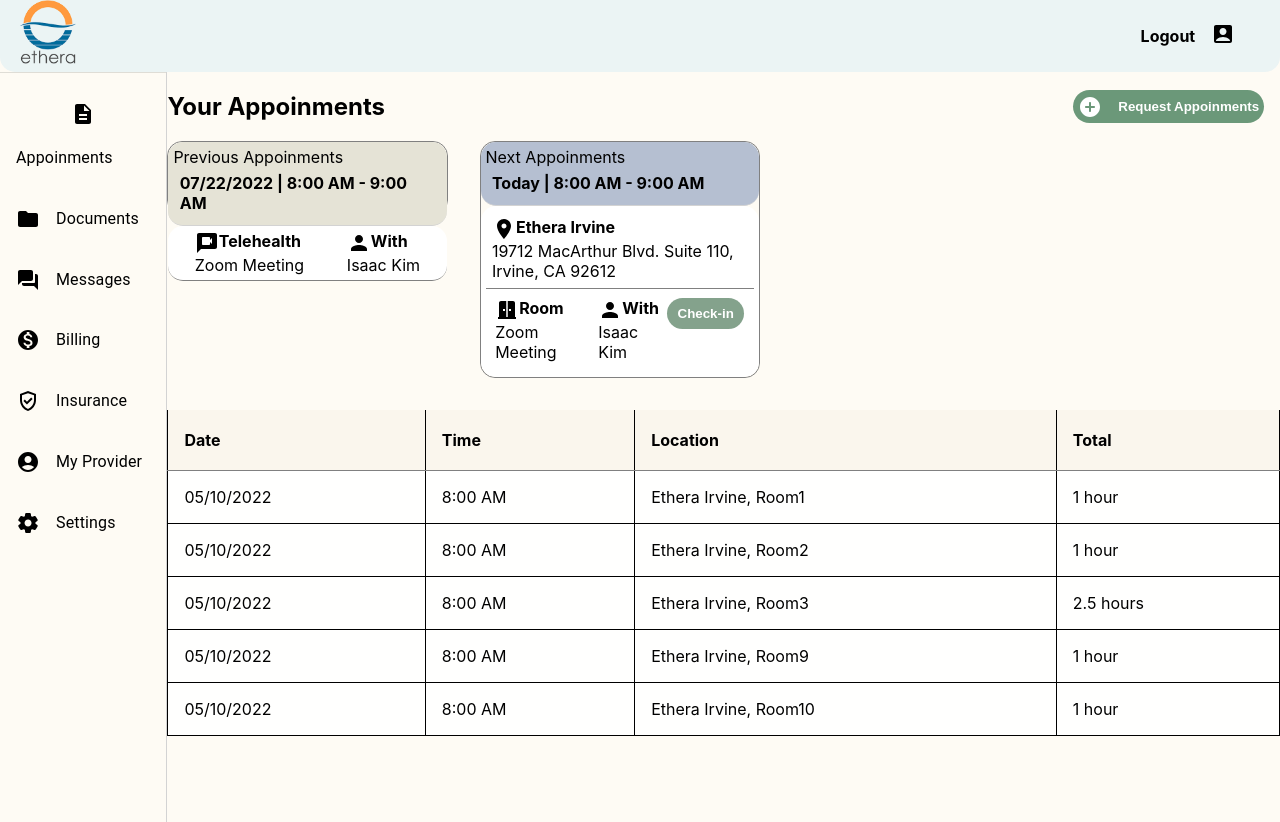
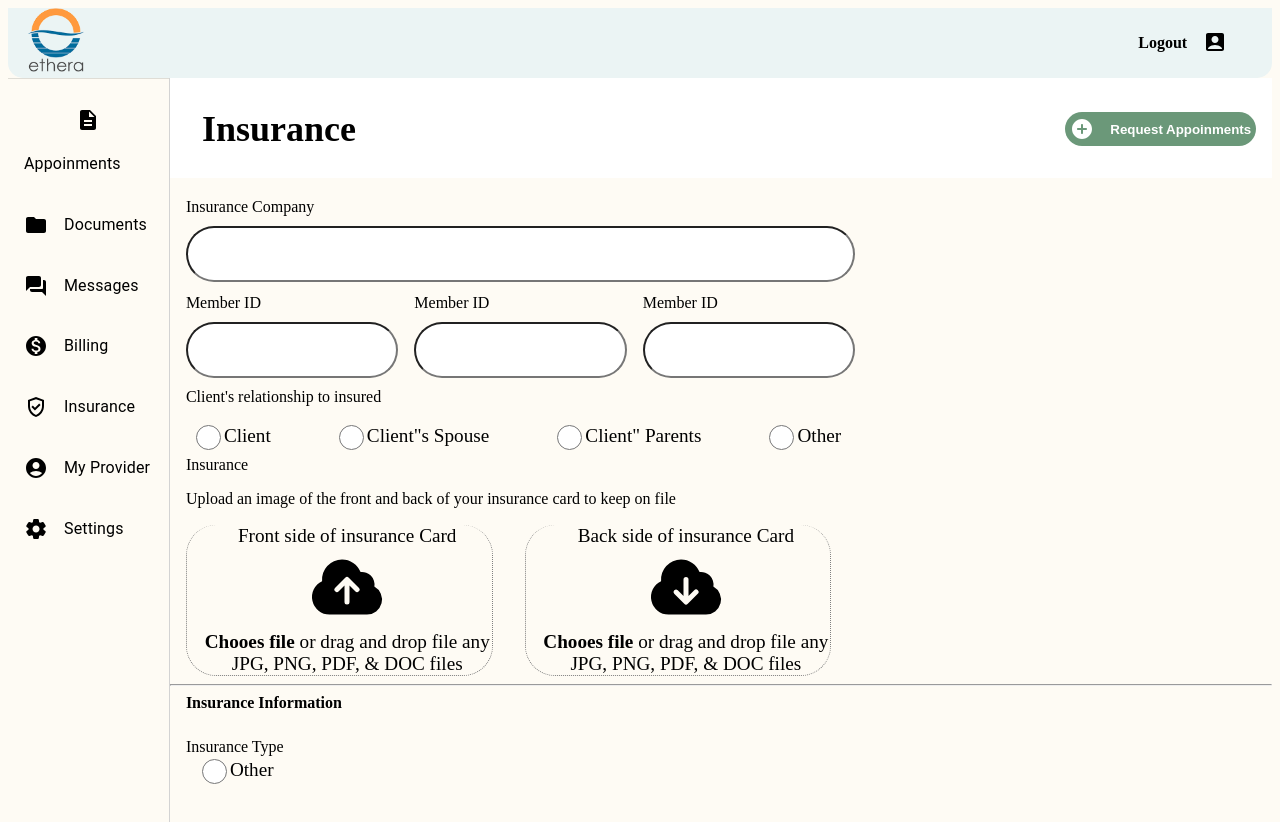
Before and after one commit to Mubasharhassan/Etheraproject, a React (Create React App) app: page / in a window 1280 px wide. Shown: the top 822 px of the page. Built offline with nearby package versions, Linux system fonts and the light colour scheme.

Commit message:
add code

```diff
--- a/package.json
+++ b/package.json
@@ -12,6 +12,7 @@
     "@testing-library/user-event": "^13.5.0",
     "react": "^18.2.0",
     "react-dom": "^18.2.0",
+    "react-icons": "^4.6.0",
     "react-scripts": "5.0.1",
     "web-vitals": "^2.1.4"
   },
--- a/src/App.css
+++ b/src/App.css
@@ -31,6 +31,11 @@
   margin-left: 1rem;
 }
 .main-div-data {
+  padding-left: 2rem;
+  font-weight: 700;
+  font-size: 1.5rem;
+  height: 100px;
+  background-color: #fff;
   display: flex;
   justify-content: space-between;
   flex-wrap: wrap;
--- a/src/App.js
+++ b/src/App.js
@@ -1,4 +1,5 @@
 import "./App.css";
+import "./index.css";
 import Header from "./Components/Header";
 import HomePageData from "./Components/HomePageData";
 import Layout from "./Components/Layout";
@@ -13,6 +14,7 @@
         {/* <Layout /> */}
         {/* <SideBar /> */}
         <ClippedDrawer />
+
       </div>
     </>
   );
--- /dev/null
+++ b/src/Components/Insurance.js
@@ -0,0 +1,190 @@
+import React from "react";
+import AddCircleRoundedIcon from "@mui/icons-material/AddCircleRounded";
+import { IoMdArrowDropdown } from "react-icons/io";
+import { HiCloudArrowUp } from "react-icons/hi2";
+import { HiCloudArrowDown } from "react-icons/hi2";
+
+const Insurance = () => {
+  return (
+    <>
+      <div>
+        <div class=" main-div-data">
+          <h2>Insurance</h2>
+          <button className="outlined">
+            <AddCircleRoundedIcon className="outlined-icon" />
+            <span>Request Appoinments</span>
+          </button>
+        </div>
+        <form className="insurance-form">
+          <div className="Insurance-company">
+            <div>
+              <label>
+                <span>Insurance Company</span>
+              </label>
+            </div>
+            <div>
+              <input className="input-feild-insurance-company" />
+              {/* <IoMdArrowDropdown />  */}
+            </div>
+          </div>
+          <div className="member-group-plan-div">
+            <div className="member-company">
+              <div>
+                <label>
+                  <span>Member ID</span>
+                </label>
+              </div>
+              <div>
+                <input className="input-feild-insurance-company" />
+              </div>
+            </div>
+
+            <div className="member-company">
+              <div>
+                <label>
+                  <span>Member ID</span>
+                </label>
+              </div>
+              <div>
+                <input className="input-feild-insurance-company" />
+              </div>
+            </div>
+
+            <div className="member-company">
+              <div>
+                <label>
+                  <span>Member ID</span>
+                </label>
+              </div>
+              <div>
+                <input className="input-feild-insurance-company" />
+              </div>
+            </div>
+          </div>
+          <div className="clients-relationship-div">
+            <span>Client's relationship to insured</span>
+          </div>
+          <div className="clients-radio-data">
+            <div className="radio-div">
+              <input
+                type="radio"
+                id="html"
+                name="fav_language"
+                // value="Client"
+                className="Radio-button-for-clients"
+              />
+
+              <label for="html" className="radio-label">
+                Client
+              </label>
+            </div>
+            <div className="radio-div">
+              <input
+                type="radio"
+                id="html"
+                name="fav_language"
+                // value="Client"
+                className="Radio-button-for-clients"
+              />
+
+              <label for="html" className="radio-label">
+                Client"s Spouse
+              </label>
+            </div>
+            <div className="radio-div">
+              <input
+                type="radio"
+                id="html"
+                name="fav_language"
+                // value="Client"
+                className="Radio-button-for-clients"
+              />
+
+              <label for="html" className="radio-label">
+                Client" Parents
+              </label>
+            </div>
+            <div className="radio-div">
+              <input
+                type="radio"
+                id="html"
+                name="fav_language"
+                // value="Client"
+                className="Radio-button-for-clients"
+              />
+              <label for="html" className="radio-label">
+                Other
+              </label>
+            </div>
+          </div>
+          <div className="Insurance-upload-data">
+            <span>Insurance</span>
+            <br />
+            <p>
+              Upload an image of the front and back of your insurance card to
+              keep on file
+            </p>
+          </div>
+
+          <div className="Insurance-upload-cards">
+            <div className="Insurance-upload-data-front">
+              <div>
+                <div>
+                  <span className="front-side-insurance-card">
+                    Front side of insurance Card
+                  </span>
+                </div>
+                <div>
+                  <HiCloudArrowUp size={"5rem"} />
+                </div>
+                <div>
+                  <span className="front-side-insurance-card">
+                    <b> Chooes file</b> or drag and drop file any JPG, PNG, PDF,
+                    & DOC files
+                  </span>
+                </div>
+              </div>
+            </div>
+            <div className="Insurance-upload-data-back">
+              <div>
+                <span className="front-side-insurance-card">
+                  Back side of insurance Card
+                </span>
+              </div>
+              <div>
+                <HiCloudArrowDown size={"5rem"} />
+              </div>
+              <div>
+                <span className="front-side-insurance-card">
+                  <b> Chooes file</b> or drag and drop file any JPG, PNG, PDF, &
+                  DOC files
+                </span>
+              </div>
+            </div>
+          </div>
+          <hr />
+          <div className="Insurance-company">
+            <b>Insurance Information</b>
+          </div>
+          <div className="Insurance-company-info">
+            <span>Insurance Type</span>
+            <div className="radio-div">
+              <input
+                type="radio"
+                id="html"
+                name="fav_language"
+                // value="Client"
+                className="Radio-button-for-clients"
+              />
+              <label for="html" className="radio-label">
+                Other
+              </label>
+            </div>
+          </div>
+        </form>
+      </div>
+    </>
+  );
+};
+
+export default Insurance;
--- a/src/Components/LeftDrawer.js
+++ b/src/Components/LeftDrawer.js
@@ -20,6 +20,7 @@
 import SettingsRoundedIcon from "@mui/icons-material/SettingsRounded";
 import Header from "./Header";
 import HomePageData from "./HomePageData";
+import Insurance from "./Insurance";
 
 const drawerWidth = 240;
 const drawerList = [
@@ -84,7 +85,8 @@
         </div>
 
         <Box component="main" sx={{ flexGrow: 1 }}>
-          <HomePageData />
+          {/* <HomePageData /> */}
+          <Insurance />
         </Box>
       </Box>
     </Box>
--- a/src/index.css
+++ b/src/index.css
@@ -1,13 +1,101 @@
-body {
-  margin: 0;
-  font-family: -apple-system, BlinkMacSystemFont, 'Segoe UI', 'Roboto', 'Oxygen',
-    'Ubuntu', 'Cantarell', 'Fira Sans', 'Droid Sans', 'Helvetica Neue',
-    sans-serif;
-  -webkit-font-smoothing: antialiased;
-  -moz-osx-font-smoothing: grayscale;
+.insurance-form {
+  margin-top: 20px;
 }
-
-code {
-  font-family: source-code-pro, Menlo, Monaco, Consolas, 'Courier New',
-    monospace;
+.Insurance-company {
+  width: 60%;
+  /* flex-wrap: wrap; */
+  padding-left: 1rem;
+  margin-top: 1px;
 }
+.input-feild-insurance-company {
+  margin-top: 10px;
+  width: 100%;
+  height: 50px;
+  border-radius: 30px;
+}
+.member-group-plan-div {
+  width: 60%;
+  margin-top: 0.7rem;
+  display: flex;
+  /* flex-wrap: wrap; */
+  padding-left: 1rem;
+  gap: 1.5rem;
+}
+.clients-relationship-div {
+  padding-left: 1rem;
+  margin-top: 10px;
+}
+.member-company {
+  width: 99%;
+  margin-top: 1px;
+}
+.clients-radio-data {
+  display: flex;
+  flex-wrap: wrap;
+  justify-content: space-between;
+  width: 60%;
+  margin-left: 10px;
+  /* background-color: red; */
+  /* padding-left: -.5rem; */
+  padding-top: 1rem;
+}
+.Radio-button-for-clients {
+  height: 25px;
+  width: 25px;
+  vertical-align: middle;
+  margin-bottom: 5px;
+  margin-left: 1rem;
+}
+.radio-label {
+  font-weight: 500;
+  font-size: 1.2rem;
+}
+.Insurance-upload-cards {
+  display: flex;
+  width: 60%;
+  /* height: 250px; */
+  gap: 2rem;
+  text-align: center;
+  justify-content: center;
+  align-items: center;
+}
+.Insurance-upload-data-front {
+  border: 1px dotted gray;
+  border-top: none;
+  border-radius: 30px;
+  width: 100%;
+  /* height: 350px; */
+  padding-left: 1rem;
+  margin-top: 1px;
+  margin-left: 1rem;
+  text-align: center;
+}
+.Insurance-upload-data-back {
+  border: 1px dotted gray;
+  border-top: none;
+  border-radius: 30px;
+  width: 100%;
+  padding-left: 1rem;
+  margin-top: 1px;
+  margin-top: 1px;
+  text-align: center;
+}
+.Insurance-upload-data {
+  /* width: 60%; */
+  /* flex-wrap: wrap; */
+  padding-left: 1rem;
+  margin-top: 1px;
+}
+.front-side-insurance-card {
+  width: auto;
+  font-size: 1.2rem;
+}
+.insurance-icon {
+  font-size: 2rem;
+}
+.Insurance-company-info {
+  width: 60%;
+  padding: 1rem;
+  /* padding-left: 1rem; */
+  margin-top: 10px;
+}
```
Also changed, not shown: 1 other file (tests, documents, lock files or other folders).
